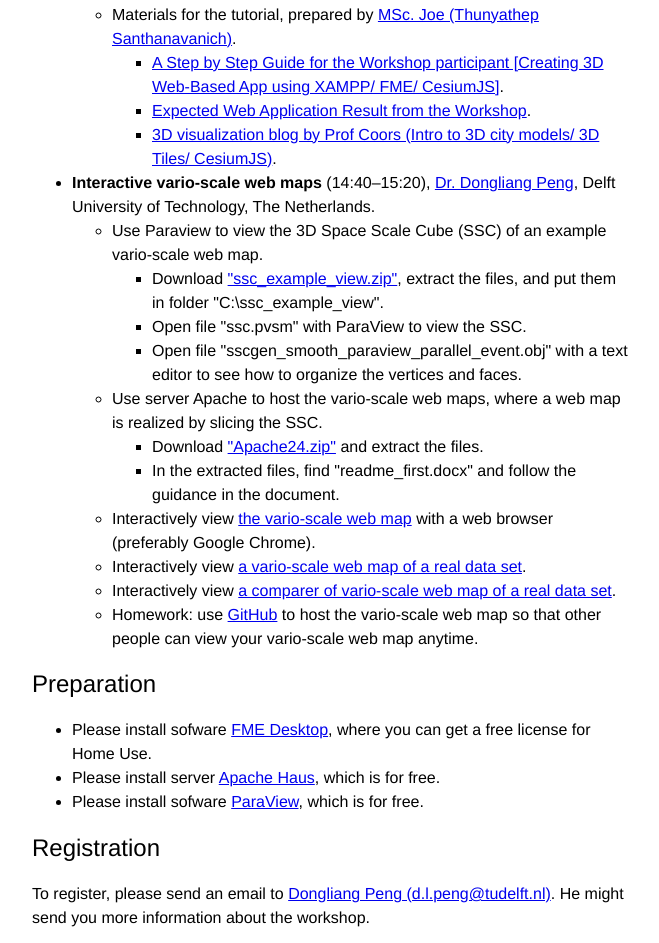
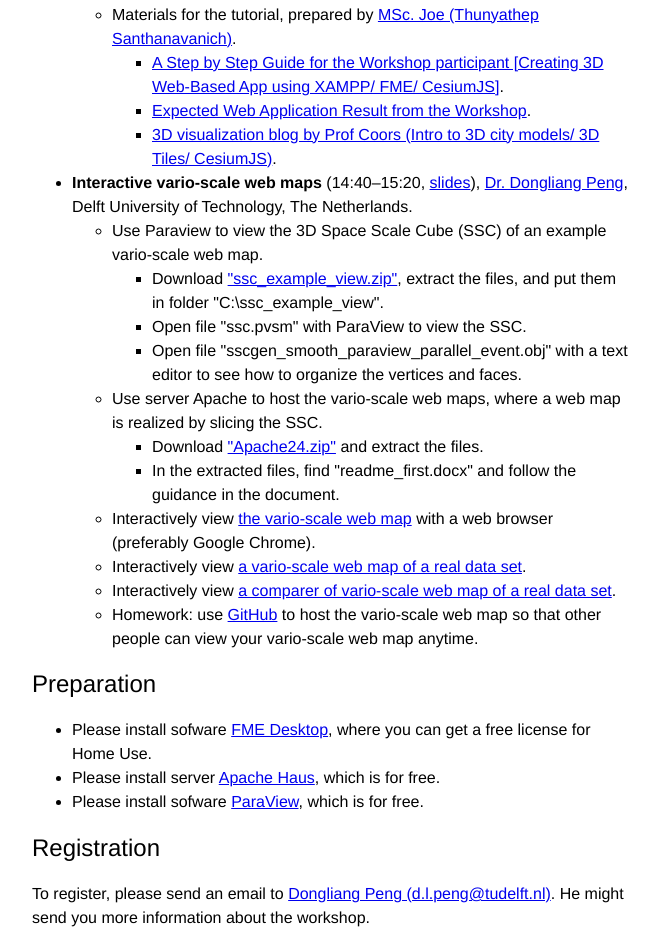
Before and after one commit to pengdlzn/events, a plain HTML site: page interactive-online-maps/index.html in a window 1280 px wide. Shown: the part 1089-2032 px from the top of the page, without its empty margins (308-967 px from the left). Drawn offline with Linux system fonts and the light colour scheme.

Commit message:
added the slides for my workshop

```diff
--- a/interactive-online-maps/index.html
+++ b/interactive-online-maps/index.html
@@ -116,7 +116,8 @@ November 5, 2020</p>
         </ul>
       </ul>
 
-  <li><b>Interactive vario-scale web maps</b>  (14:40–15:20),
+  <li><b>Interactive vario-scale web maps</b>
+    (14:40–15:20, <a href="https://pengdlzn.github.io/events/interactive-online-maps/materials/(20201105)creating_interactive_vario-scale_web_maps.pptx">slides</a>),
     <a href="https://www.researchgate.net/profile/Dongliang_Peng">Dr. Dongliang Peng</a>,
     Delft University of Technology, The Netherlands.</li>
     <ul>
```
